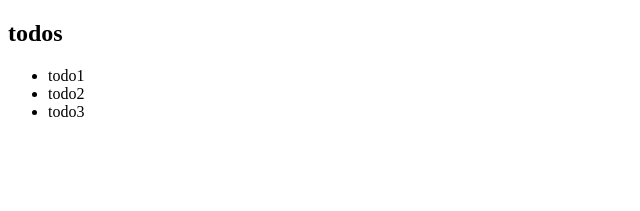
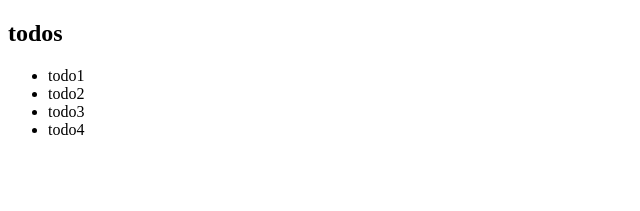
Before and after one commit to homahi/angular-todo, an Angular app: page / in a window 1280 px wide. Shown: the top 211 px of the page, without its empty margins (0-640 px from the left). Built offline with nearby package versions, Linux system fonts and the light colour scheme.

Commit message:
データ部をTypeScript側に移譲する

```diff
--- a/src/app/app.component.html
+++ b/src/app/app.component.html
@@ -4,20 +4,8 @@
   </header>
   <section class="main">
     <ul class="todo-list">
-      <li>
-        <div class="view">
-        todo1
-        </div>
-      </li>
-      <li>
-        <div class="view">
-        todo2
-        </div>
-      </li>
-      <li>
-        <div class="view">
-        todo3
-        </div>
+      <li *ngFor="let todo of todos">
+        <div class="view">{{todo}}</div>
       </li>
     </ul>
   </section>
--- a/src/app/app.component.ts
+++ b/src/app/app.component.ts
@@ -6,5 +6,11 @@ import { Component } from '@angular/core';
   styleUrls: ['./app.component.css']
 })
 export class AppComponent {
+  todos = [
+    'todo1',
+    'todo2',
+    'todo3',
+    'todo4'
+  ]
   title = 'app';
 }
```
Also changed, not shown: 1 other file (tests, documents, lock files or other folders).
